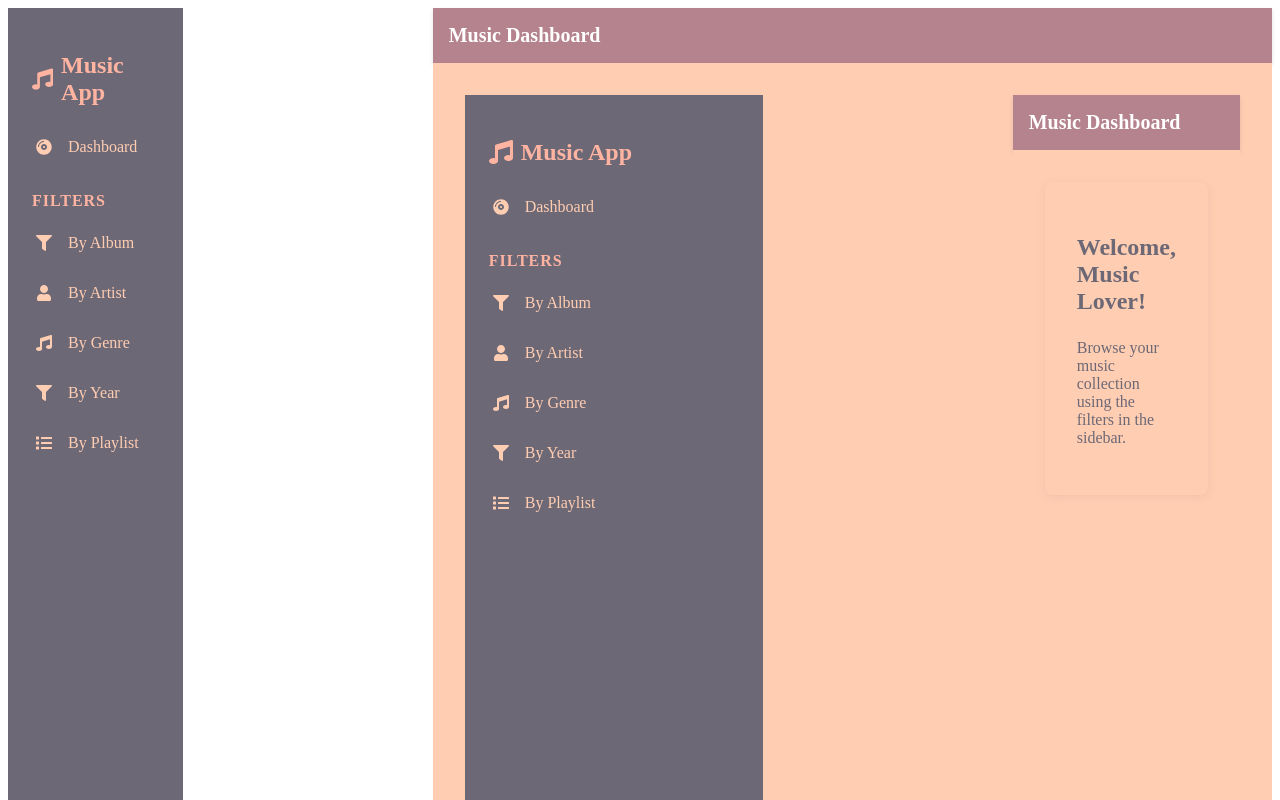
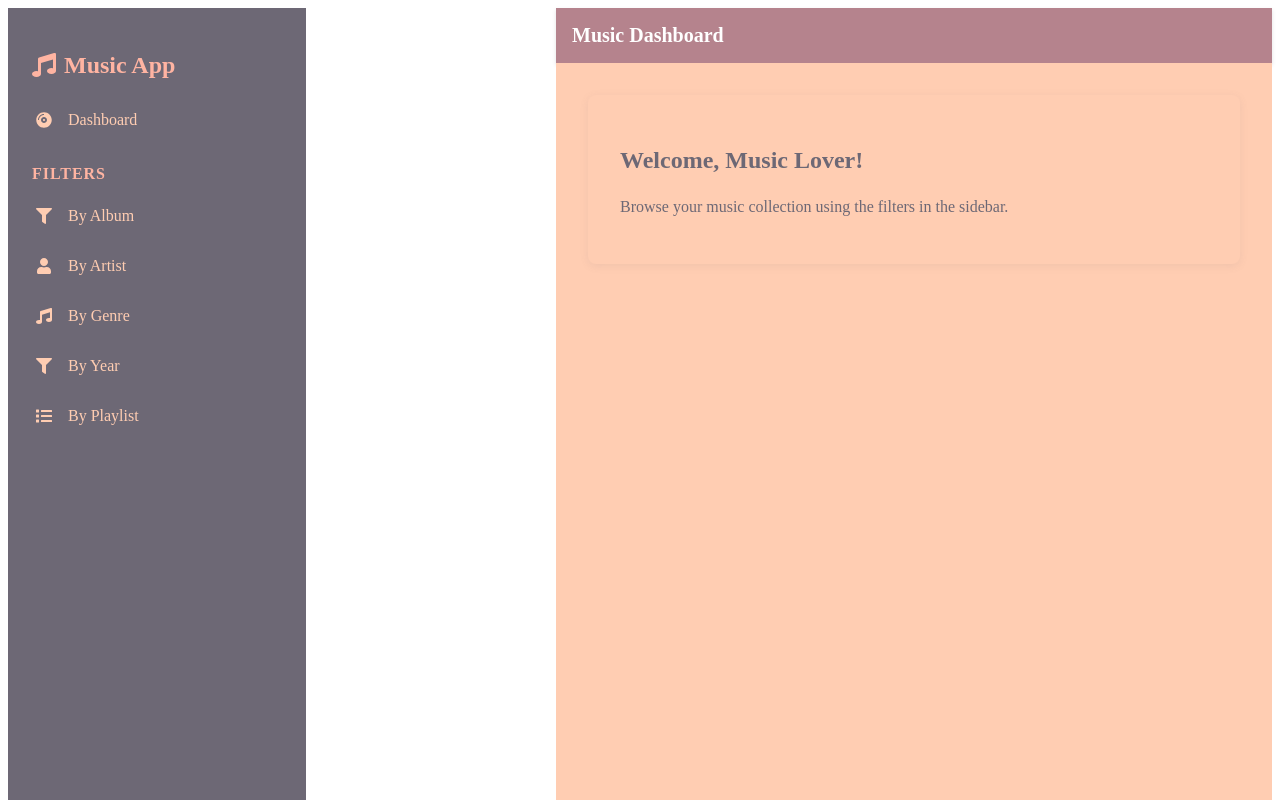
Before and after one commit to yonas8989/front_end_main_new, a React (Create React App) app in the folder front-end/: page / in a window 1280 px wide. Shown: the top 800 px of the page. Built offline with nearby package versions, Linux system fonts and the light colour scheme.

Commit message:
remove duplicate layout container

```diff
--- a/front-end/src/pages/Dashboard.tsx
+++ b/front-end/src/pages/Dashboard.tsx
@@ -1,6 +1,4 @@
-// src/pages/Dashboard.tsx
 import React from "react";
-import AppLayout from "../components/Layout/AppLayout";
 import { useSelector } from "react-redux";
 import { RootState } from "../app/store";
 import styled from '@emotion/styled';
@@ -21,12 +19,12 @@ const DashboardPage: React.FC = () => {
   const user = useSelector((state: RootState) => state.auth.user);
 
   return (
-    <AppLayout>
-      <DashboardContainer>
-        <WelcomeMessage>Welcome, {user?.name || "Music Lover"}!</WelcomeMessage>
-        <p style={{ color: '#6d6875' }}>Browse your music collection using the filters in the sidebar.</p>
-      </DashboardContainer>
-    </AppLayout>
+    <DashboardContainer>
+      <WelcomeMessage>Welcome, {user?.name || "Music Lover"}!</WelcomeMessage>
+      <p style={{ color: '#6d6875' }}>
+        Browse your music collection using the filters in the sidebar.
+      </p>
+    </DashboardContainer>
   );
 };
 
--- a/front-end/src/pages/Login.tsx
+++ b/front-end/src/pages/Login.tsx
@@ -142,7 +142,6 @@ const LoginPage: React.FC = () => {
   };
 
   return (
-    <AuthLayout title="Login to Your Account">
       <Form onSubmit={handleSubmit}>
         <FormGroup>
           <Label htmlFor="email">Email</Label>
@@ -199,7 +198,6 @@ const LoginPage: React.FC = () => {
           )}
         </SubmitButton>
       </Form>
-    </AuthLayout>
   );
 };
 
```
